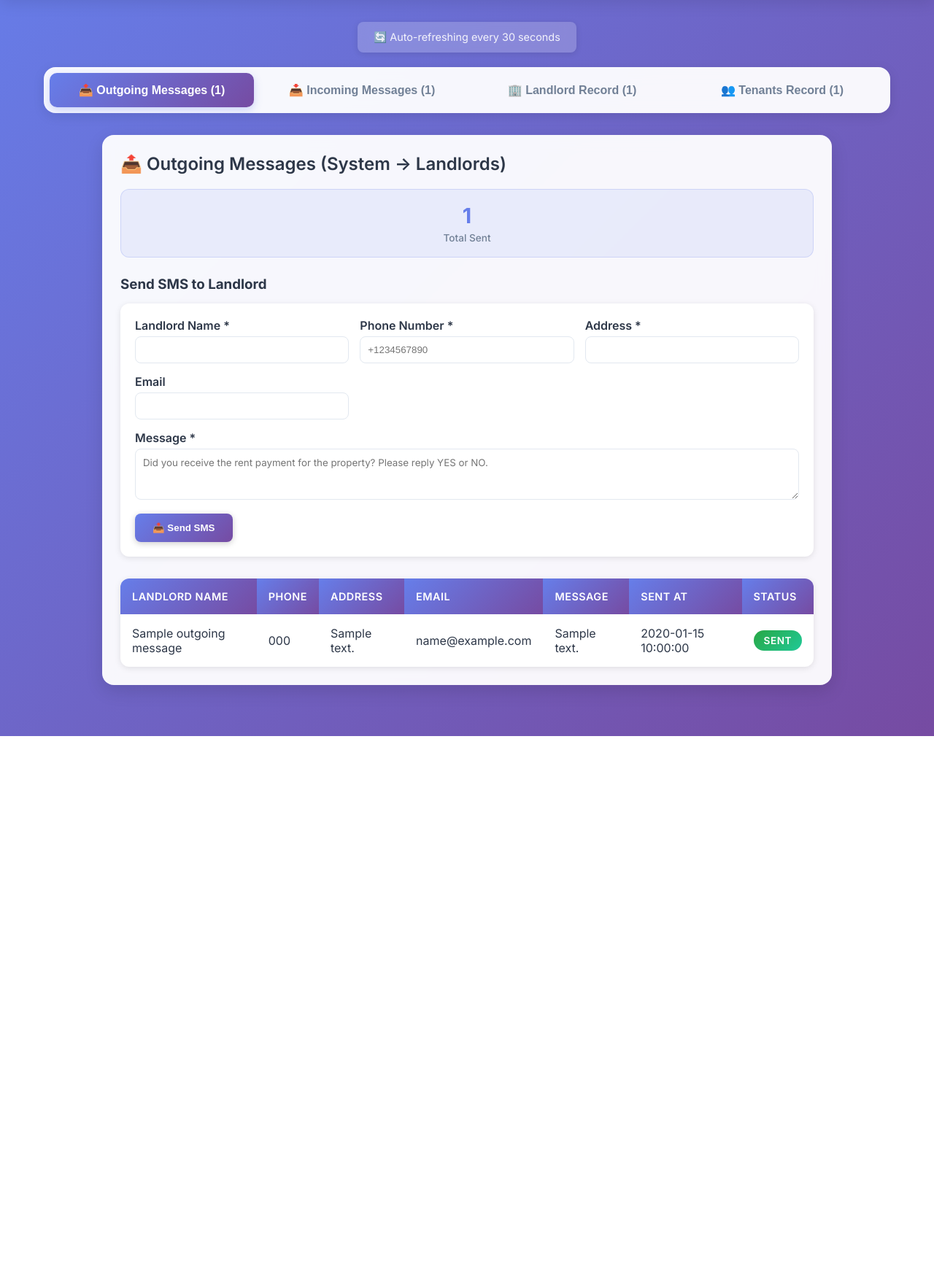
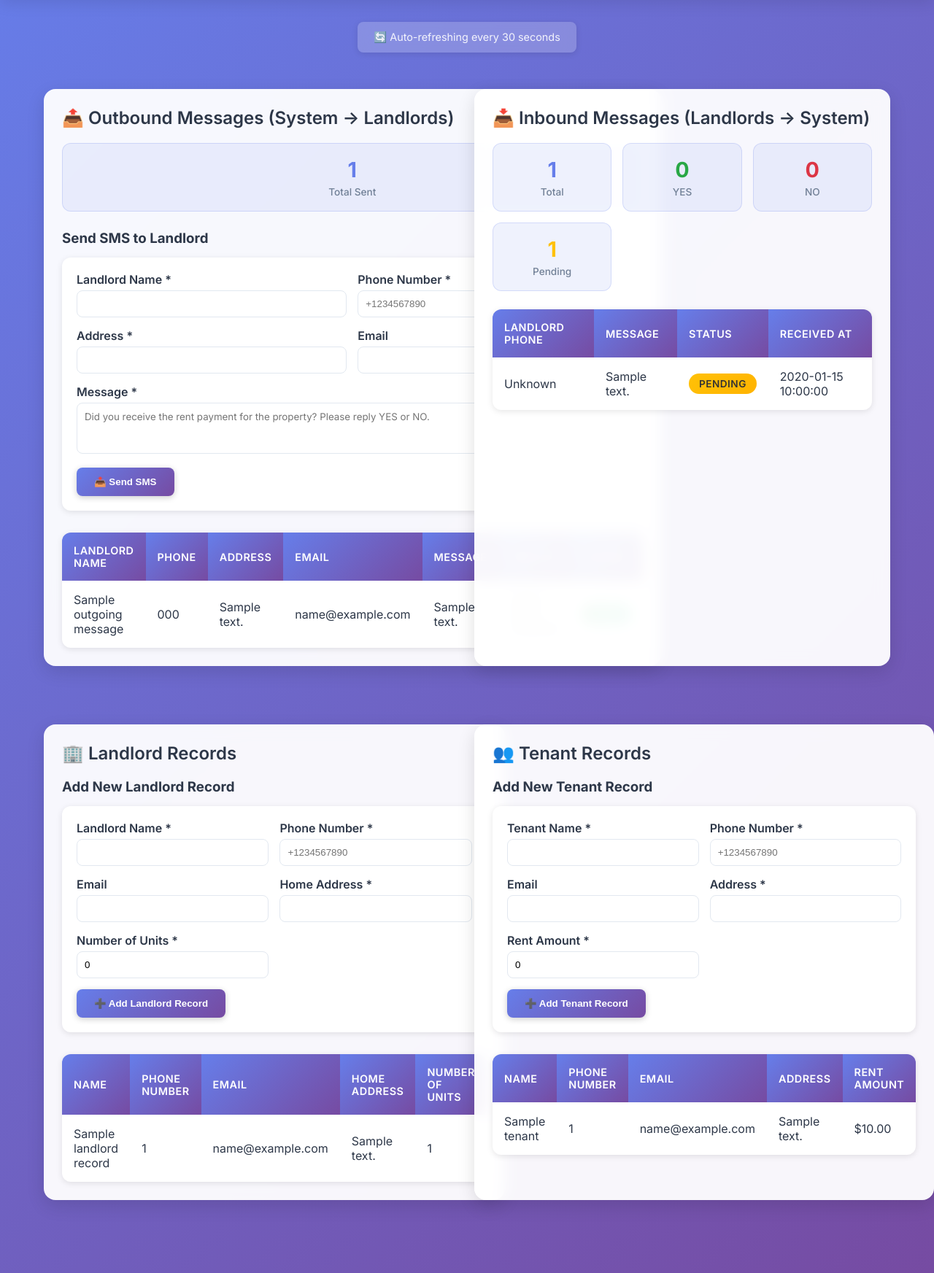
Before and after one commit to aminahamdani/rent-verify-bot, a Flask app: page /dashboard in a window 1280 px wide. Shown: the part 123-1868 px from the top of the page at 73% size. Before the commit the page ends 1132 px from the top, so only its background shows below. Run offline with Flask 3, Linux system fonts and the light colour scheme; the visitor is signed in with stand-in values (Sample User, id 1); tables that the repository leaves empty hold one stand-in row (values such as "Sample post"); a database or web service that is not in the repository returns one stand-in record (values such as "Sample title"); parts of the project's set-up code (start-up, migrations or seed data) failed here and were passed over; some libraries are stand-ins or nearby versions.

Commit message:
Change dashboard layout to 2x2 grid - Rename Outgoing to Outbound and Incoming to Inbound - Row 1: Outbound Messages | Inbound Messages - Row 2: Landlord Records | Tenants Records

```diff
--- a/templates/dashboard.html
+++ b/templates/dashboard.html
@@ -244,49 +244,23 @@
         }
         .card.pending .card-value { color: #ffc107; }
 
-        .tabs-container {
-            background: rgba(255, 255, 255, 0.95);
-            backdrop-filter: blur(10px);
-            border-radius: 16px;
-            padding: 8px;
+        .dashboard-grid {
+            display: grid;
+            grid-template-columns: repeat(2, 1fr);
+            grid-template-rows: repeat(2, auto);
+            gap: 20px;
             margin-bottom: 20px;
-            box-shadow: 0 4px 16px rgba(0,0,0,0.1);
-            display: flex;
-            gap: 8px;
         }
 
-        .tab-button {
-            flex: 1;
-            padding: 14px 24px;
-            border: none;
-            background: transparent;
-            border-radius: 10px;
-            font-weight: 600;
-            font-size: 1rem;
-            cursor: pointer;
-            transition: all 0.3s ease;
-            color: #718096;
-            position: relative;
+        .dashboard-grid > div {
+            min-height: 400px;
         }
 
-        .tab-button.active {
-            background: linear-gradient(135deg, #667eea 0%, #764ba2 100%);
-            color: white;
-            box-shadow: 0 4px 12px rgba(102, 126, 234, 0.3);
+        @media (max-width: 1024px) {
+            .dashboard-grid {
+                grid-template-columns: 1fr;
+                grid-template-rows: repeat(4, auto);
             }
-
-        .tab-button:hover:not(.active) {
-            background: rgba(102, 126, 234, 0.1);
-            color: #667eea;
-        }
-
-        .tab-content {
-            display: none;
-            animation: fadeIn 0.3s ease;
-        }
-
-        .tab-content.active {
-            display: block;
         }
 
         @keyframes fadeIn {
@@ -499,26 +473,11 @@
     <div class="refresh-indicator">🔄 Auto-refreshing every 30 seconds</div>
 
 
-        <!-- Tabs for 4 Main Views -->
-        <div class="tabs-container">
-            <button class="tab-button active" onclick="switchTab('outgoing')">
-                📤 Outgoing Messages ({{ outgoing_total or 0 }})
-            </button>
-            <button class="tab-button" onclick="switchTab('incoming')">
-                📥 Incoming Messages ({{ incoming_total or 0 }})
-            </button>
-            <button class="tab-button" onclick="switchTab('landlord')">
-                🏢 Landlord Record ({{ landlord_total or 0 }})
-            </button>
-            <button class="tab-button" onclick="switchTab('tenants')">
-                👥 Tenants Record ({{ tenant_total }})
-            </button>
-        </div>
-
-        <!-- Outgoing Messages Tab (System → Landlords) -->
-        <div id="outgoing-tab" class="tab-content active">
+        <!-- 2x2 Grid Layout -->
+        <div class="dashboard-grid">
+        <!-- Row 1: Outbound Messages (System → Landlords) -->
         <div class="table-section">
-                <h2>📤 Outgoing Messages (System → Landlords)</h2>
+                <h2>📤 Outbound Messages (System → Landlords)</h2>
                 <div class="section-stats">
                     <div class="section-stat">
                         <div class="section-stat-value">{{ outgoing_total or 0 }}</div>
@@ -599,16 +558,14 @@
                 {% else %}
                 <div class="empty-state">
                     <div class="empty-state-icon">📭</div>
-                    <div class="empty-state-text">No outgoing messages yet</div>
+                    <div class="empty-state-text">No outbound messages yet</div>
                 </div>
                 {% endif %}
         </div>
-        </div>
 
-        <!-- Incoming Messages Tab (Landlords → System) -->
-        <div id="incoming-tab" class="tab-content">
+        <!-- Row 1: Inbound Messages (Landlords → System) -->
         <div class="table-section">
-                <h2>📥 Incoming Messages (Landlords → System)</h2>
+                <h2>📥 Inbound Messages (Landlords → System)</h2>
                 <div class="section-stats">
                     <div class="section-stat">
                         <div class="section-stat-value">{{ incoming_total or 0 }}</div>
@@ -673,14 +630,12 @@
                 {% else %}
                 <div class="empty-state">
                     <div class="empty-state-icon">📭</div>
-                    <div class="empty-state-text">No incoming messages yet</div>
+                    <div class="empty-state-text">No inbound messages yet</div>
                 </div>
                 {% endif %}
         </div>
-        </div>
 
-        <!-- Landlord Record Tab -->
-        <div id="landlord-tab" class="tab-content">
+        <!-- Row 2: Landlord Records -->
         <div class="table-section">
                 <h2>🏢 Landlord Records</h2>
                 <div style="margin-bottom: 30px;">
@@ -755,10 +710,8 @@
                 </div>
                 {% endif %}
         </div>
-        </div>
 
-        <!-- Tenants Record Tab -->
-        <div id="tenants-tab" class="tab-content">
+        <!-- Row 2: Tenants Records -->
         <div class="table-section">
                 <h2>👥 Tenant Records</h2>
                 <div style="margin-bottom: 30px;">
@@ -838,23 +791,6 @@
     </div>
 
     <script>
-        function switchTab(tabName) {
-            // Hide all tabs
-            document.querySelectorAll('.tab-content').forEach(tab => {
-                tab.classList.remove('active');
-            });
-
-            // Remove active class from all buttons
-            document.querySelectorAll('.tab-button').forEach(btn => {
-                btn.classList.remove('active');
-            });
-
-            // Show selected tab
-            document.getElementById(tabName + '-tab').classList.add('active');
-
-            // Add active class to clicked button
-            event.target.classList.add('active');
-        }
 
         // Auto-refresh the dashboard every 30 seconds
         setTimeout(function() {
```
Lines whose indentation alone changed are shown as unchanged.
